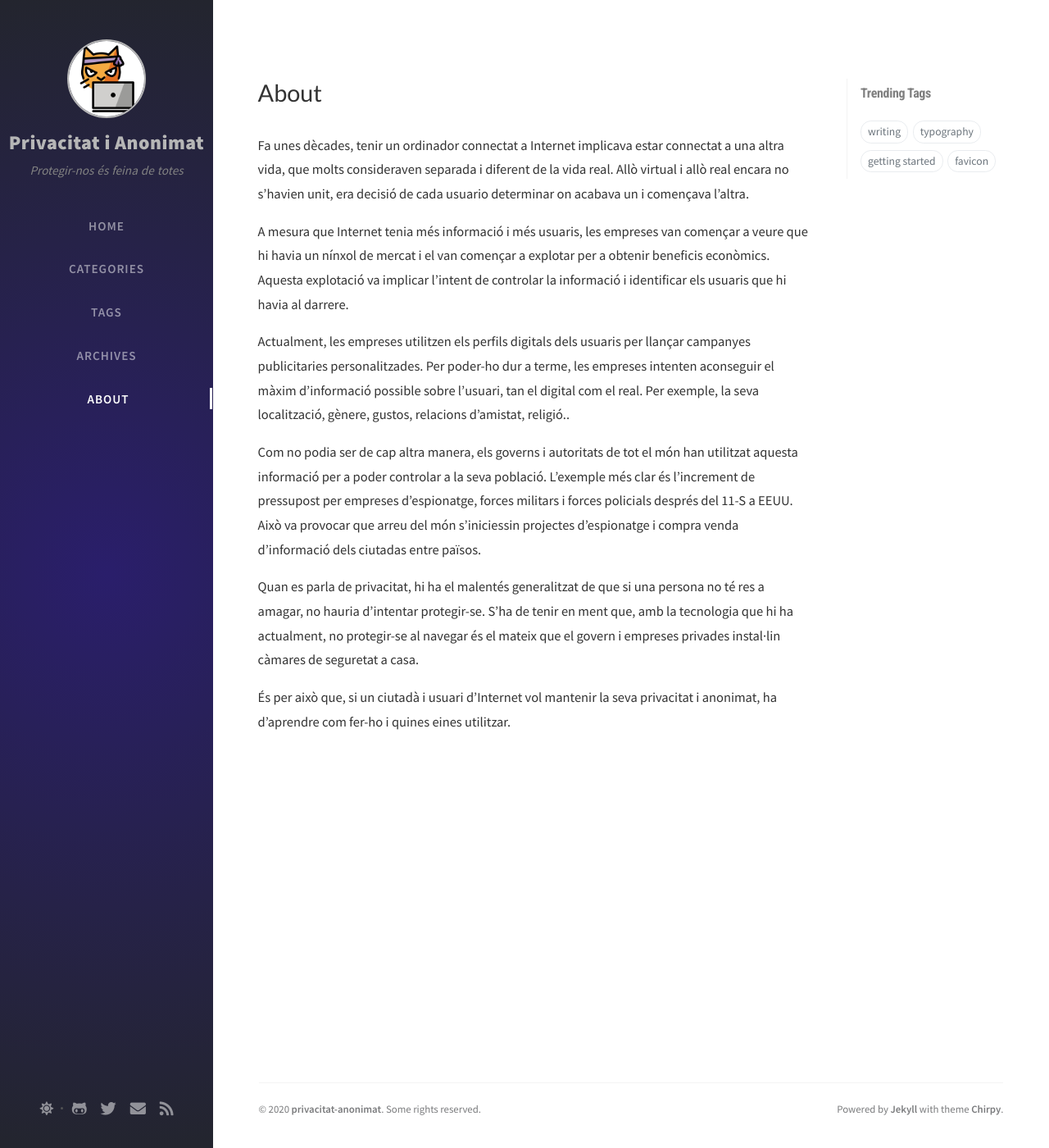
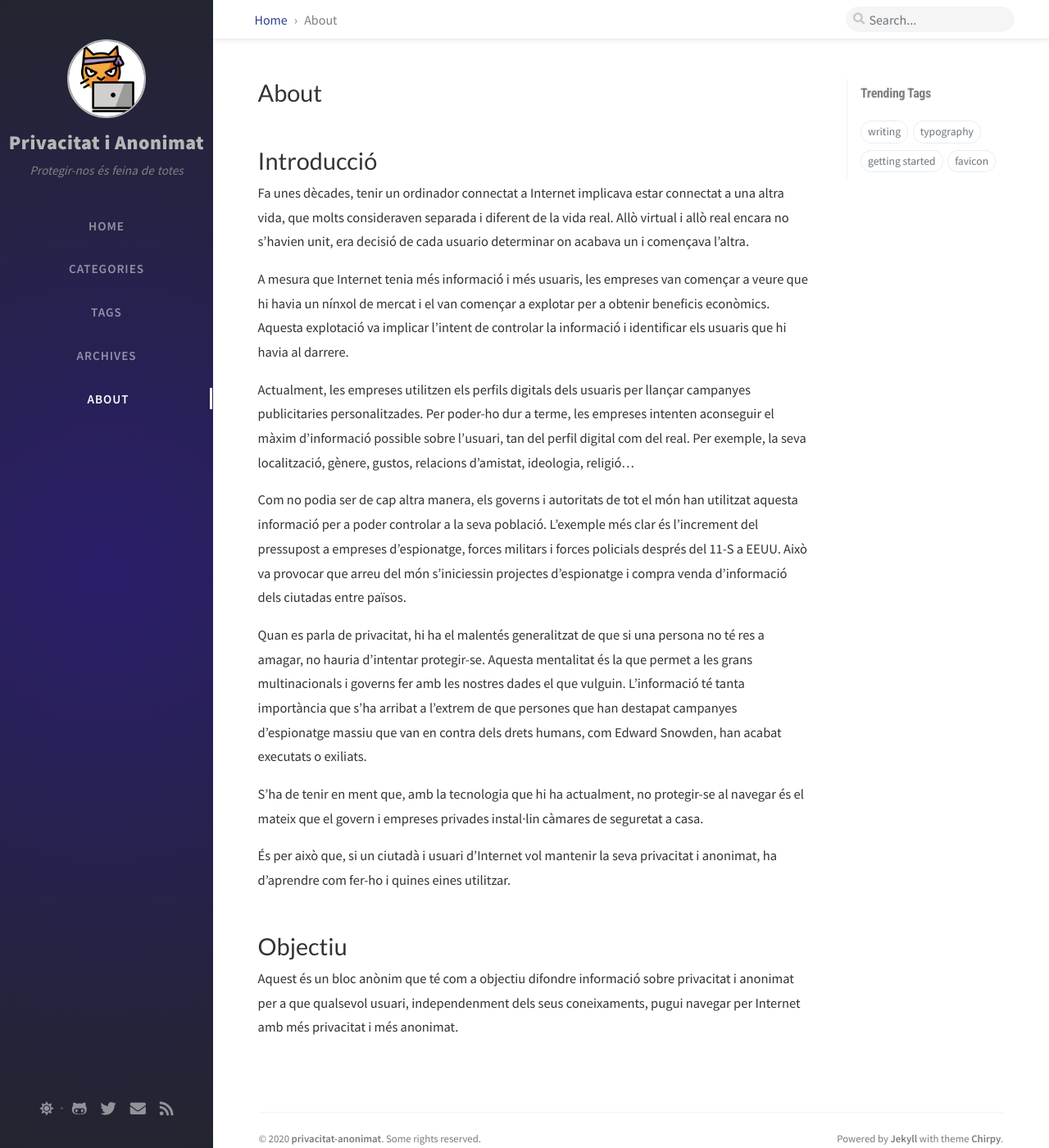
Before and after one commit to privacitat-anonimat/privacitat-anonimat.github.io, a Jekyll site: the page built from tabs/about.md, in a window 1280 px wide and 1400 px high. Shown: the whole window at 82% size. Built offline with Jekyll 4.4.1, drawn with Linux system fonts in a browser that asks for light colours; nearby versions of some CDN libraries; comment, search, counter and statistics services are not loaded.

Commit message:
template

```diff
--- a/tabs/about.md
+++ b/tabs/about.md
@@ -8,14 +8,20 @@
 # MIT License
 ---
 
+# Introducció
 Fa unes dècades, tenir un ordinador connectat a Internet implicava estar connectat a una altra vida, que molts consideraven separada i diferent de la vida real. Allò virtual i allò real encara no s'havien unit, era decisió de cada usuario determinar on acabava un i començava l'altra.
 
 A mesura que Internet tenia més informació i més usuaris, les empreses van començar a veure que hi havia un nínxol de mercat i el van començar a explotar per a obtenir beneficis econòmics. Aquesta explotació va implicar l'intent de controlar la informació i identificar els usuaris que hi havia al darrere.
 
-Actualment, les empreses utilitzen els perfils digitals dels usuaris per llançar campanyes publicitaries personalitzades. Per poder-ho dur a terme, les empreses intenten aconseguir el màxim d'informació possible sobre l'usuari, tan el digital com el real. Per exemple, la seva localització, gènere, gustos, relacions d'amistat, religió..
+Actualment, les empreses utilitzen els perfils digitals dels usuaris per llançar campanyes publicitaries personalitzades. Per poder-ho dur a terme, les empreses intenten aconseguir el màxim d'informació possible sobre l'usuari, tan del perfil digital com del real. Per exemple, la seva localització, gènere, gustos, relacions d'amistat, ideologia, religió...
 
-Com no podia ser de cap altra manera, els governs i autoritats de tot el món han utilitzat aquesta informació per a poder controlar a la seva població. L'exemple més clar és l'increment de pressupost per empreses d'espionatge, forces militars i forces policials després del 11-S a EEUU. Això va provocar que arreu del món s'iniciessin projectes d'espionatge i compra venda d'informació dels ciutadas entre països.
+Com no podia ser de cap altra manera, els governs i autoritats de tot el món han utilitzat aquesta informació per a poder controlar a la seva població. L'exemple més clar és l'increment del pressupost a empreses d'espionatge, forces militars i forces policials després del 11-S a EEUU. Això va provocar que arreu del món s'iniciessin projectes d'espionatge i compra venda d'informació dels ciutadas entre països.
 
-Quan es parla de privacitat, hi ha el malentés generalitzat de que si una persona no té res a amagar, no hauria d'intentar protegir-se. S'ha de tenir en ment que, amb la tecnologia que hi ha actualment, no protegir-se al navegar és el mateix que el govern i empreses privades instal·lin càmares de seguretat a casa.
+Quan es parla de privacitat, hi ha el malentés generalitzat de que si una persona no té res a amagar, no hauria d'intentar protegir-se. Aquesta mentalitat és la que permet a les grans multinacionals i governs fer amb les nostres dades el que vulguin. L'informació té tanta importància que s'ha arribat a l'extrem de que persones que han destapat campanyes d'espionatge massiu que van en contra dels drets humans, com Edward Snowden, han acabat executats o exiliats.
+
+S'ha de tenir en ment que, amb la tecnologia que hi ha actualment, no protegir-se al navegar és el mateix que el govern i empreses privades instal·lin càmares de seguretat a casa.
 
 És per això que, si un ciutadà i usuari d'Internet vol mantenir la seva privacitat i anonimat, ha d'aprendre com fer-ho i quines eines utilitzar.
+
+# Objectiu
+Aquest és un bloc anònim que té com a objectiu difondre informació sobre privacitat i anonimat per a que qualsevol usuari, independenment dels seus coneixaments, pugui navegar per Internet amb més privacitat i més anonimat.
```
